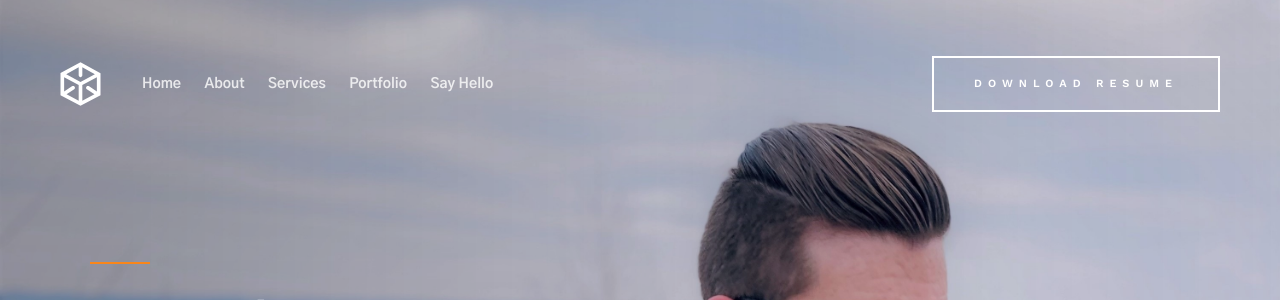
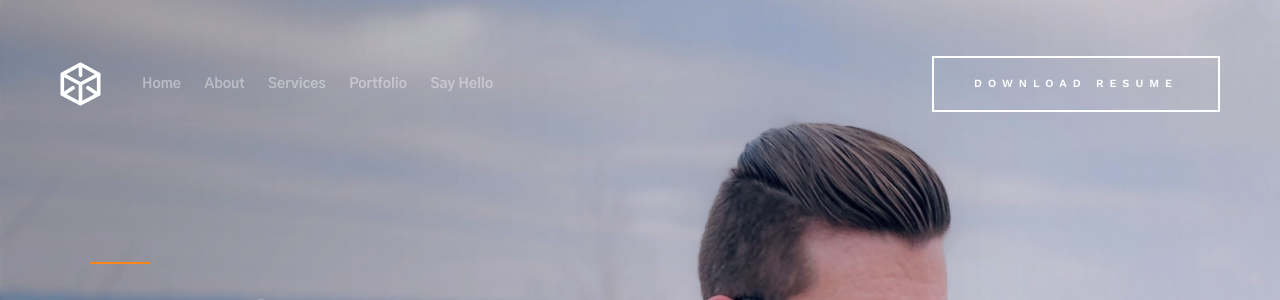
Before and after one commit to gnudrew/-flask-PortfolioWebsite, a Flask app: page / in a window 1280 px wide. Shown: the top 300 px of the page. Run offline with Flask 2, Linux system fonts and the light colour scheme.

Commit message:
Revert "changed color of .header-nav a"
This reverts commit 52c965076913d2d25da28d1d0f2179dede225d67.

```diff
--- a/static/css/main.css
+++ b/static/css/main.css
@@ -1724,7 +1724,7 @@ input::-moz-focus-inner {
 }
 
 .header-nav a {
-  color: rgba(255, 255, 255, 0.795);
+  color: rgba(255, 255, 255, 0.4);
 }
 
 .header-nav a:hover,
```
